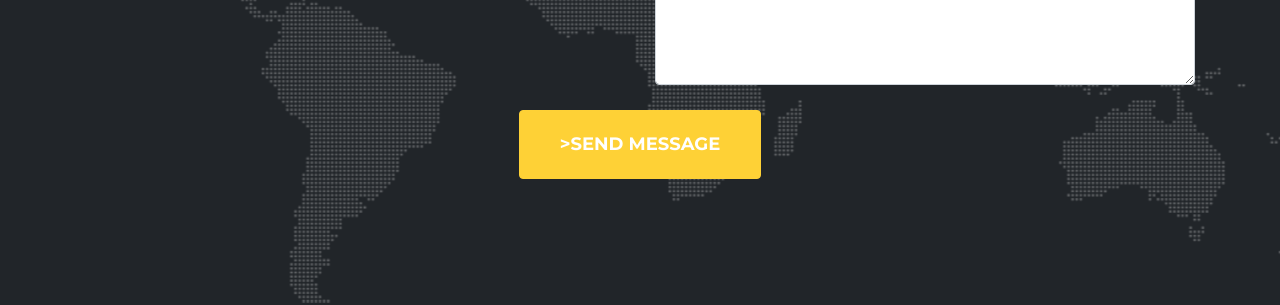
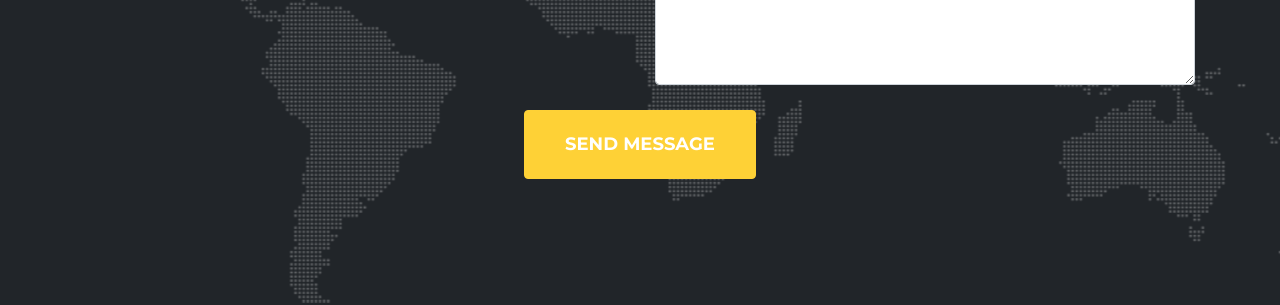
Before and after one commit to yyarmoshyk/yarmoshyk.pro, a Jekyll site: the page built from src/index.md, in a window 1280 px wide and 900 px high, scrolled down 5117 px. Shown: the part 431-736 px from the top of the window. Built offline with Jekyll 4.4.1, drawn with Linux system fonts in a browser that asks for light colours; some web fonts are replaced.

Commit message:
Updated contact form

```diff
--- a/src/_includes/contact.html
+++ b/src/_includes/contact.html
@@ -46,7 +46,7 @@
                             <div class="col-lg-12 text-center">
                                 <div id="success"></div>
 
-                                <button id="sendMessageButton" class="btn btn-primary btn-xl text-uppercase g-recaptcha" type="submit" data-sitekey="reCAPTCHA_site_key" data-callback='onSubmit' data-action='submit'>>Send Message</button>
+                                <button id="sendMessageButton" class="btn btn-primary btn-xl text-uppercase g-recaptcha" type="submit" data-sitekey="reCAPTCHA_site_key" data-callback='onSubmit' data-action='submit'>Send Message</button>
 
                             </div>
 
```
